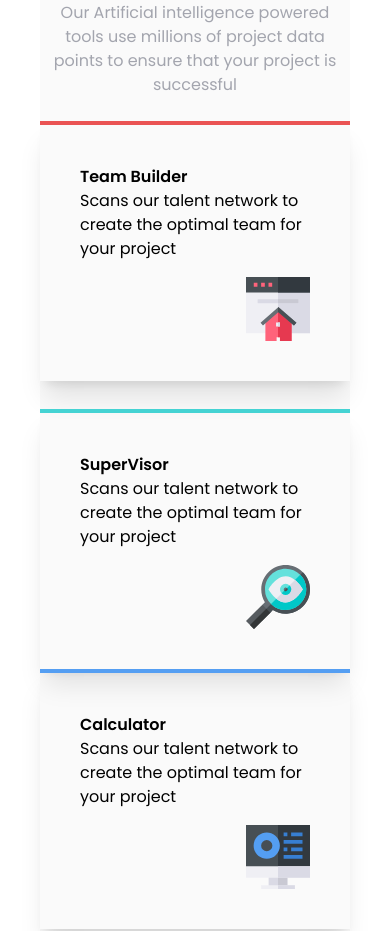
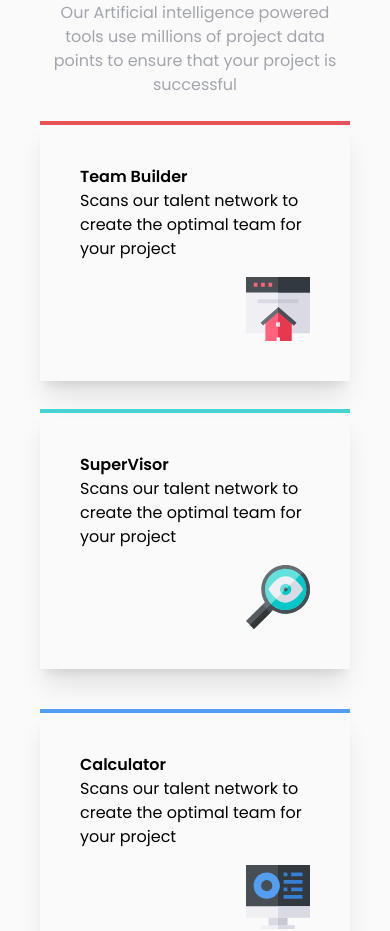
Before and after one commit to asad102/beautiful_grid_column, a plain HTML site: page index.html in a window 390 px wide. Shown: the part 175-1106 px from the top of the page. Drawn offline with Linux system fonts and the light colour scheme.

Commit message:
slight change

```diff
--- a/index.html
+++ b/index.html
@@ -8,10 +8,10 @@
     <link href="https://fonts.googleapis.com/css2?family=Poppins:wght@200;400;600&display=swap" rel="stylesheet">
     <link rel="stylesheet" href="css/style.css">
 </head>
-<body class="font-sans bg-white">
-    <section class="fourcard px-10">
+<body class="font-sans bg-LightGray ">
+    <section class="fourcard px-10 py-4">
         <div class="container min-h-screen mx-auto flex flex-col gap-6 max-w-[1440px] justify-center items-center">
-            <div class="card bg-LightGray flex flex-col gap-6">
+            <div class="card bg-white  flex flex-col gap-6">
                 <div class="titles flex flex-col gap-2 text-center">
                     <span class="text-GrayishBlue text-4xl">Reliable, efficient delivery</span>
                     <h1 class="font-extrabold text-4xl text-DarkBlue">Powered by Technology</h1>
@@ -29,7 +29,7 @@
                     </div>
 
                     <!-- the two div that align center -->
-                    <div class="lg:flex flex-col gap-10">
+                    <div class="flex flex-col gap-10">
                         <div
                             class="card-two p-10 border-t-4 border-t-cyan shadow-xl">
                             <h1 class="font-bold ">SuperVisor</h1>
```
